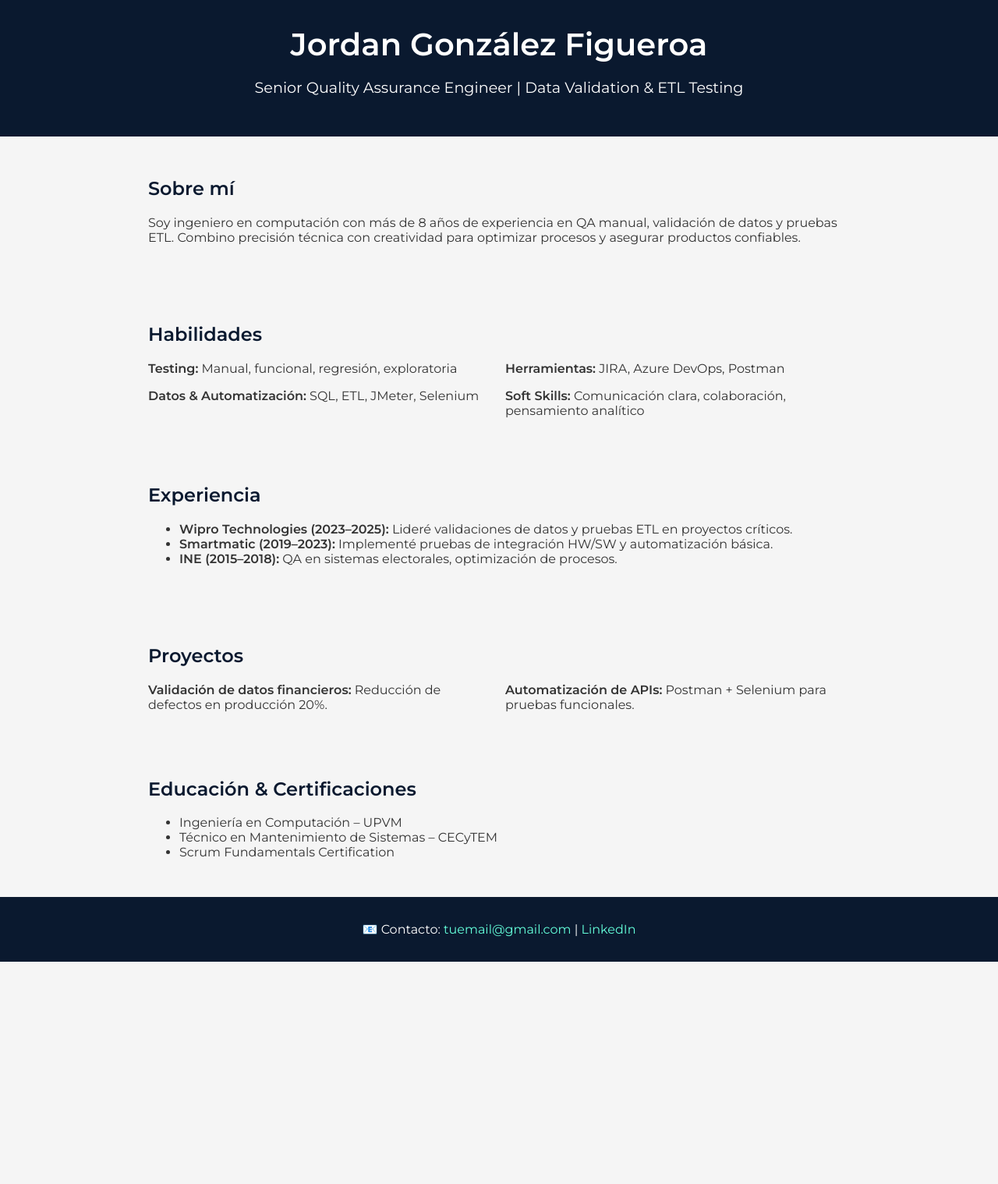
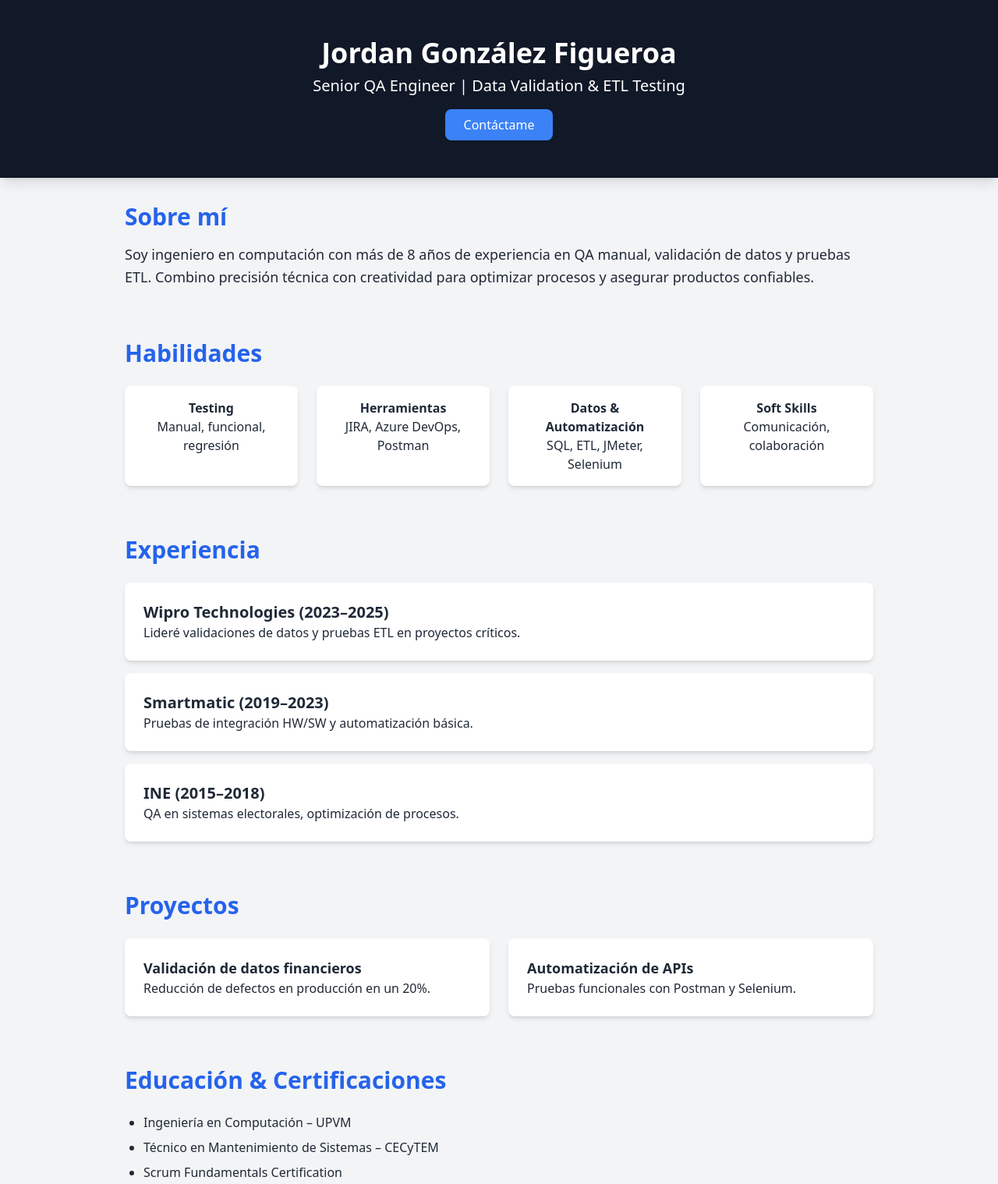
Before and after one commit to jordangonzalezf-wq/portfolio, a plain HTML site: page index.html in a window 1280 px wide. Shown: the top 1518 px of the page at 78% size. Before the commit the page ends 1233 px from the top, so only its background shows below. Drawn offline with nearby package versions, Linux system fonts and the light colour scheme.

Commit message:
Refactor index.html to use Tailwind CSS
Updated the HTML structure and styling to use Tailwind CSS. Enhanced the layout and design of various sections including header, skills, experience, projects, and contact.

```diff
--- a/index.html
+++ b/index.html
@@ -3,69 +3,85 @@
 <head>
   <meta charset="UTF-8">
   <meta name="viewport" content="width=device-width, initial-scale=1.0">
-  <title>Jordan González Figueroa | QA Engineer</title>
-  <link href="https://fonts.googleapis.com/css2?family=Montserrat:wght@400;600&display=swap" rel="stylesheet">
-  <style>
-    body { font-family: 'Montserrat', sans-serif; margin:0; background:#f5f5f5; color:#333; }
-    header { background:#0a192f; color:#fff; padding:2rem; text-align:center; }
-    header h1 { margin:0; font-size:2.5rem; }
-    header p { font-size:1.2rem; }
-    section { padding:2rem; max-width:900px; margin:auto; }
-    h2 { color:#0a192f; }
-    .skills, .projects { display:grid; grid-template-columns:1fr 1fr; gap:1rem; }
-    footer { background:#0a192f; color:#fff; text-align:center; padding:1rem; }
-    a { color:#64ffda; text-decoration:none; }
-  </style>
+  <title>Portfolio | Jordan González Figueroa</title>
+  <!-- Tailwind CDN -->
+  <script src="https://cdn.tailwindcss.com"></script>
 </head>
-<body>
-  <header>
-    <h1>Jordan González Figueroa</h1>
-    <p>Senior Quality Assurance Engineer | Data Validation & ETL Testing</p>
+<body class="bg-gray-100 text-gray-800 font-sans">
+
+  <!-- Header -->
+  <header class="bg-gray-900 text-white text-center py-12 shadow-lg">
+    <h1 class="text-4xl font-bold">Jordan González Figueroa</h1>
+    <p class="text-xl mt-2">Senior QA Engineer | Data Validation & ETL Testing</p>
+    <a href="#contacto" class="mt-4 inline-block bg-blue-500 hover:bg-blue-600 text-white px-6 py-2 rounded-lg transition">Contáctame</a>
   </header>
 
-  <section>
-    <h2>Sobre mí</h2>
-    <p>Soy ingeniero en computación con más de 8 años de experiencia en QA manual, validación de datos y pruebas ETL. Combino precisión técnica con creatividad para optimizar procesos y asegurar productos confiables.</p>
+  <!-- Sobre mí -->
+  <section class="max-w-5xl mx-auto p-8">
+    <h2 class="text-3xl font-semibold text-blue-600 mb-4">Sobre mí</h2>
+    <p class="text-lg leading-relaxed">Soy ingeniero en computación con más de 8 años de experiencia en QA manual, validación de datos y pruebas ETL. Combino precisión técnica con creatividad para optimizar procesos y asegurar productos confiables.</p>
   </section>
 
-  <section>
-    <h2>Habilidades</h2>
-    <div class="skills">
-      <div><strong>Testing:</strong> Manual, funcional, regresión, exploratoria</div>
-      <div><strong>Herramientas:</strong> JIRA, Azure DevOps, Postman</div>
-      <div><strong>Datos & Automatización:</strong> SQL, ETL, JMeter, Selenium</div>
-      <div><strong>Soft Skills:</strong> Comunicación clara, colaboración, pensamiento analítico</div>
+  <!-- Habilidades -->
+  <section class="max-w-5xl mx-auto p-8">
+    <h2 class="text-3xl font-semibold text-blue-600 mb-6">Habilidades</h2>
+    <div class="grid grid-cols-2 md:grid-cols-4 gap-6 text-center">
+      <div class="bg-white shadow-md p-4 rounded-lg hover:scale-105 transition"><strong>Testing</strong><br>Manual, funcional, regresión</div>
+      <div class="bg-white shadow-md p-4 rounded-lg hover:scale-105 transition"><strong>Herramientas</strong><br>JIRA, Azure DevOps, Postman</div>
+      <div class="bg-white shadow-md p-4 rounded-lg hover:scale-105 transition"><strong>Datos & Automatización</strong><br>SQL, ETL, JMeter, Selenium</div>
+      <div class="bg-white shadow-md p-4 rounded-lg hover:scale-105 transition"><strong>Soft Skills</strong><br>Comunicación, colaboración</div>
     </div>
   </section>
 
-  <section>
-    <h2>Experiencia</h2>
-    <ul>
-      <li><strong>Wipro Technologies (2023–2025):</strong> Lideré validaciones de datos y pruebas ETL en proyectos críticos.</li>
-      <li><strong>Smartmatic (2019–2023):</strong> Implementé pruebas de integración HW/SW y automatización básica.</li>
-      <li><strong>INE (2015–2018):</strong> QA en sistemas electorales, optimización de procesos.</li>
-    </ul>
-  </section>
-
-  <section>
-    <h2>Proyectos</h2>
-    <div class="projects">
-      <div><strong>Validación de datos financieros:</strong> Reducción de defectos en producción 20%.</div>
-      <div><strong>Automatización de APIs:</strong> Postman + Selenium para pruebas funcionales.</div>
+  <!-- Experiencia -->
+  <section class="max-w-5xl mx-auto p-8">
+    <h2 class="text-3xl font-semibold text-blue-600 mb-6">Experiencia</h2>
+    <div class="space-y-4">
+      <div class="bg-white shadow-md p-6 rounded-lg hover:shadow-xl transition">
+        <h3 class="font-bold text-xl">Wipro Technologies (2023–2025)</h3>
+        <p>Lideré validaciones de datos y pruebas ETL en proyectos críticos.</p>
+      </div>
+      <div class="bg-white shadow-md p-6 rounded-lg hover:shadow-xl transition">
+        <h3 class="font-bold text-xl">Smartmatic (2019–2023)</h3>
+        <p>Pruebas de integración HW/SW y automatización básica.</p>
+      </div>
+      <div class="bg-white shadow-md p-6 rounded-lg hover:shadow-xl transition">
+        <h3 class="font-bold text-xl">INE (2015–2018)</h3>
+        <p>QA en sistemas electorales, optimización de procesos.</p>
+      </div>
     </div>
   </section>
 
-  <section>
-    <h2>Educación & Certificaciones</h2>
-    <ul>
+  <!-- Proyectos -->
+  <section class="max-w-5xl mx-auto p-8">
+    <h2 class="text-3xl font-semibold text-blue-600 mb-6">Proyectos</h2>
+    <div class="grid md:grid-cols-2 gap-6">
+      <div class="bg-white shadow-md p-6 rounded-lg hover:scale-105 transition">
+        <h3 class="font-bold text-lg">Validación de datos financieros</h3>
+        <p>Reducción de defectos en producción en un 20%.</p>
+      </div>
+      <div class="bg-white shadow-md p-6 rounded-lg hover:scale-105 transition">
+        <h3 class="font-bold text-lg">Automatización de APIs</h3>
+        <p>Pruebas funcionales con Postman y Selenium.</p>
+      </div>
+    </div>
+  </section>
+
+  <!-- Educación -->
+  <section class="max-w-5xl mx-auto p-8">
+    <h2 class="text-3xl font-semibold text-blue-600 mb-6">Educación & Certificaciones</h2>
+    <ul class="list-disc pl-6 space-y-2">
       <li>Ingeniería en Computación – UPVM</li>
       <li>Técnico en Mantenimiento de Sistemas – CECyTEM</li>
       <li>Scrum Fundamentals Certification</li>
     </ul>
   </section>
 
-  <footer>
-    <p>📧 Contacto: <a href="mailto:tuemail@gmail.com">tuemail@gmail.com</a> | <a href="https://linkedin.com/in/tuusuario">LinkedIn</a></p>
-  </footer>
+  <!-- Contacto -->
+  <section id="contacto" class="bg-gray-900 text-white text-center py-8">
+    <h2 class="text-2xl font-semibold mb-4">Contacto</h2>
+    <p>📧 <a href="mailto:tuemail@gmail.com" class="text-blue-400">tuemail@gmail.com</a></p>
+    <p>🔗 <a href="https://linkedin.com/in/tuusuario" class="text-blue-400">LinkedIn</a></p>
+  </section>
+
 </body>
-</html>
```
